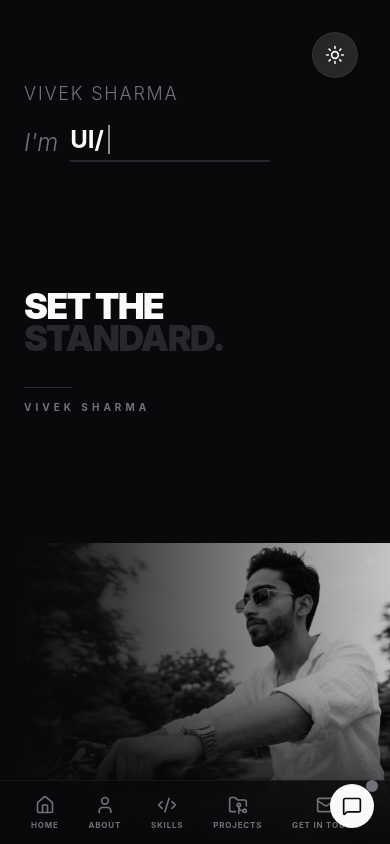
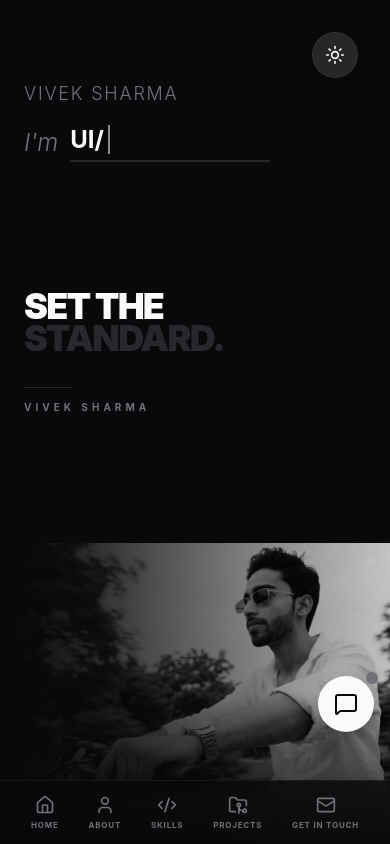
Before and after one commit to YASH-HCKT/set-the-standard-portfolio, a React (Vite) app: page / in a window 390 px wide. Shown: the top 844 px of the page. Built offline with nearby package versions, Linux system fonts and the light colour scheme.

Commit message:
style: move BotHelper higher on mobile to avoid overlap

```diff
--- a/src/components/BotHelper.jsx
+++ b/src/components/BotHelper.jsx
@@ -24,7 +24,7 @@ const BotHelper = () => {
     ];
 
     return (
-        <div className="fixed bottom-4 right-4 md:bottom-8 md:right-8 z-[60] flex flex-col items-end gap-2 md:gap-4">
+        <div className="fixed bottom-28 right-4 md:bottom-8 md:right-8 z-[60] flex flex-col items-end gap-4">
             <AnimatePresence>
                 {isOpen && (
                     <motion.div
@@ -77,10 +77,10 @@ const BotHelper = () => {
                 whileHover={{ scale: 1.05 }}
                 whileTap={{ scale: 0.95 }}
                 onClick={() => setIsOpen(!isOpen)}
-                className={`p-3 md:p-4 rounded-full shadow-xl flex items-center justify-center transition-all duration-300 ${isOpen ? 'bg-accent text-foreground' : 'bg-foreground text-background'
+                className={`p-4 rounded-full shadow-xl flex items-center justify-center transition-all duration-300 ${isOpen ? 'bg-accent text-foreground' : 'bg-foreground text-background'
                     }`}
             >
-                {isOpen ? <HelpCircle className="w-5 h-5 md:w-6 md:h-6" /> : <MessageSquare className="w-5 h-5 md:w-6 md:h-6" />}
+                {isOpen ? <HelpCircle className="w-6 h-6" /> : <MessageSquare className="w-6 h-6" />}
                 {!isOpen && (
                     <span className="absolute -top-1 -right-1 flex h-3 w-3">
                         <span className="animate-ping absolute inline-flex h-full w-full rounded-full bg-muted opacity-75"></span>
```
